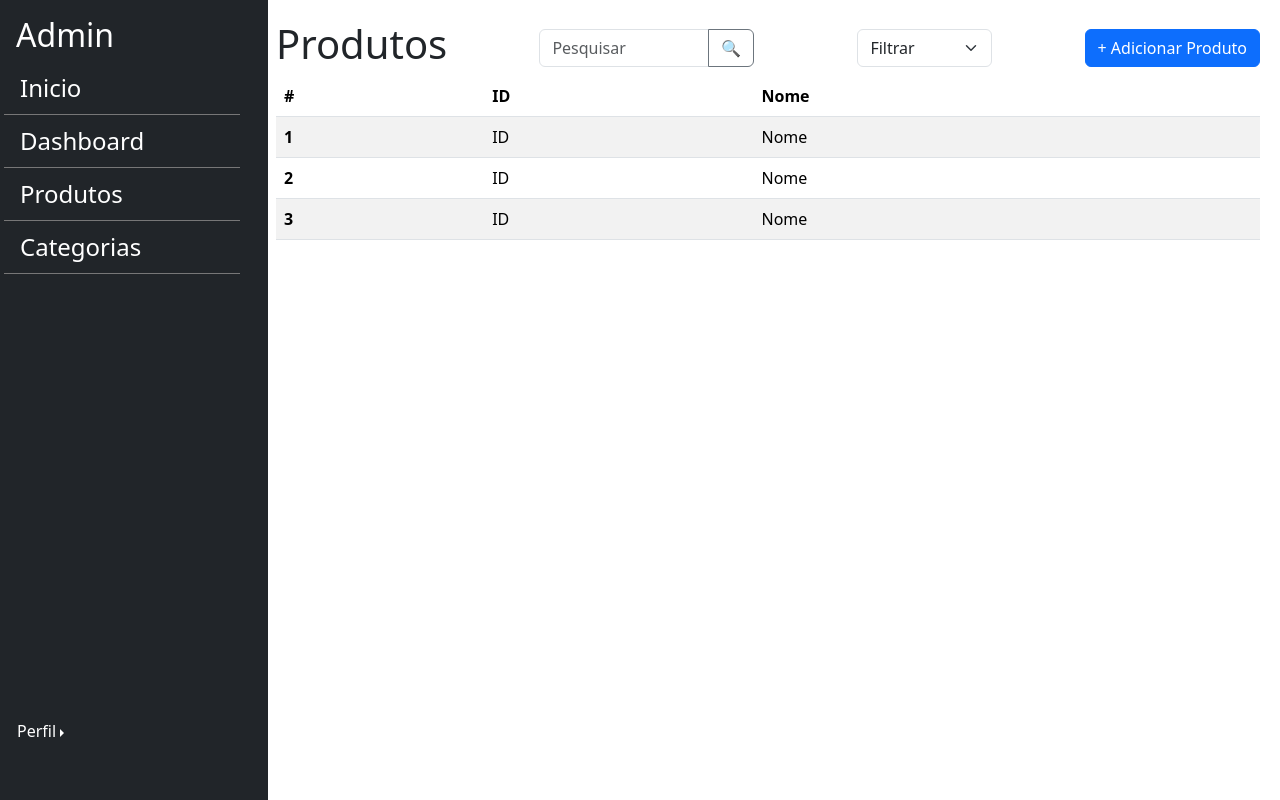
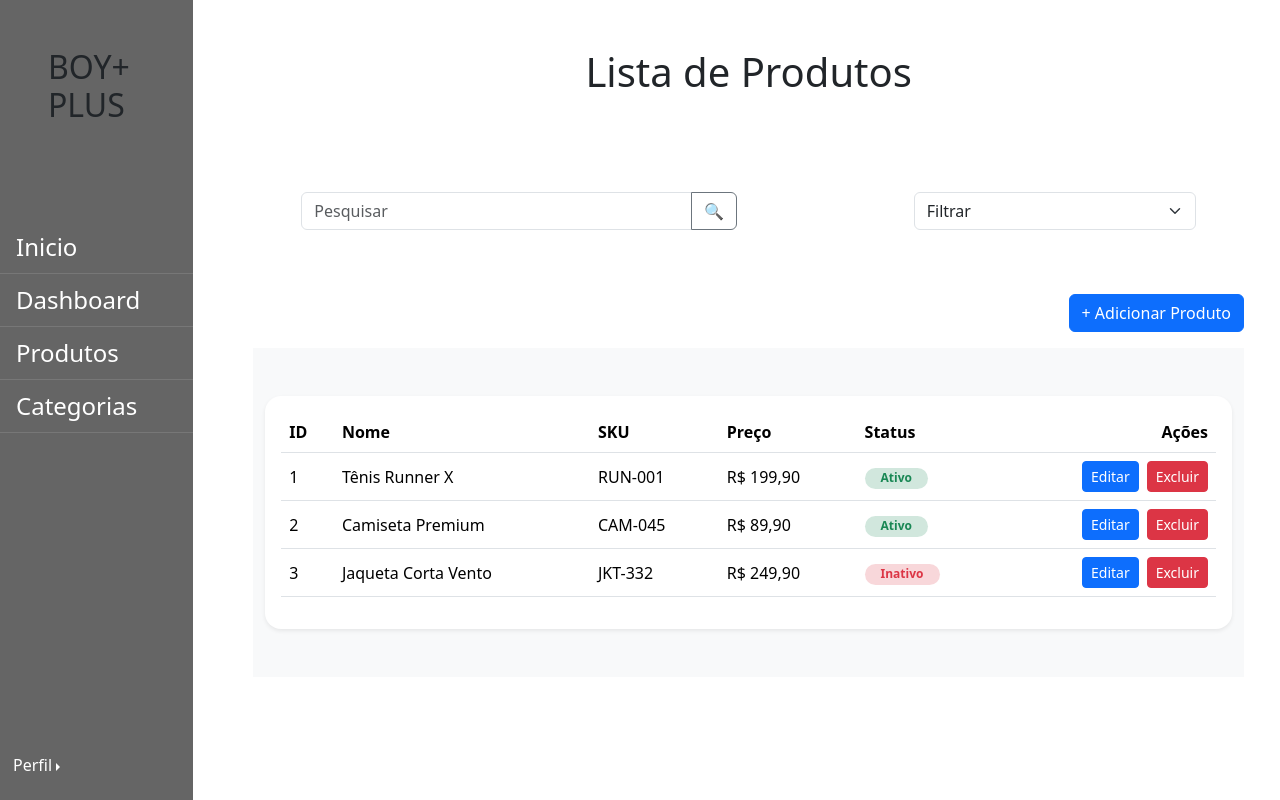
Before and after one commit to matheuskapp/pi-loja, a Next.js app: page /produtos in a window 1280 px wide. Built offline with nearby package versions, Linux system fonts and the light colour scheme.

Commit message:
pagina de produtos feita com bstrap

```diff
--- a/app/produtos/barra_lateral.js
+++ b/app/produtos/barra_lateral.js
@@ -1,30 +1,30 @@
 export default function BarraLateral() {
     return (
-        <div>
+        <div className="containerBarraLateral">
 
             {/* barra lateral + botoes */}
 
 
-            <div class="barralateral row flex-column flex-shrink-0 p-3 text-bg-dark" style={{ width: "280px", height: "100vh" }}>
-                <h2>Admin</h2>
-                <div class="list-group list-group-flush fs-4">
-                    <a href="#" class="list-group-item list-group-item-action" aria-current="true">
+            <div>
+                <h2 className="mb-5 p-5 text-dark">BOY+ PLUS</h2>
+                <div className="list-group list-group-flush fs-4">
+                    <a href="#" className="list-group-item list-group-item-action" aria-current="true">
                         Inicio
                     </a>
-                    <a href="#" class="list-group-item list-group-item-action active">Dashboard</a>
-                    <a href="#" class="list-group-item list-group-item-action">Produtos</a>
-                    <a href="#" class="list-group-item list-group-item-action">Categorias</a>
+                    <a href="#" className="list-group-item list-group-item-action active">Dashboard</a>
+                    <a href="#" className="list-group-item list-group-item-action">Produtos</a>
+                    <a href="#" className="list-group-item list-group-item-action">Categorias</a>
 
-                    <div class="text-center barralateralPerfil">
+                    <div className="text-center barralateralPerfil">
 
-                        <div class="btn-group dropend">
-                            <button type="button" class="btn dropdown-toggle" data-bs-toggle="dropdown"
+                        <div className="btn-group dropend position-fixed bottom-0 mb-3 start-0">
+                            <button type="button" className="btn dropdown-toggle" data-bs-toggle="dropdown"
                                 aria-expanded="false">
                                 Perfil
                             </button>
-                            <ul class="dropdown-menu">
-                                <li><a class="dropdown-item" href="#">Editar</a></li>
-                                <li><a class="dropdown-item" href="#">Sair</a></li>
+                            <ul className="dropdown-menu">
+                                <li><a className="dropdown-item" href="#">Editar</a></li>
+                                <li><a className="dropdown-item" href="#">Sair</a></li>
 
                             </ul>
                         </div>
--- a/app/produtos/barra_pesquisa.js
+++ b/app/produtos/barra_pesquisa.js
@@ -1,6 +1,6 @@
 export default function BarraPesquisa() {
     return (
-        <div className="barradepesquisa">
+        <div className="barradepesquisa mb-3 p-5">
             <div className="row">
                 <div className="col-6">
                     <div className="input-group">
--- a/app/produtos/botao_adicionar_produtos.js
+++ b/app/produtos/botao_adicionar_produtos.js
@@ -1,6 +1,6 @@
 export function BotaoAdicionarProdutos() {
     return (
-        <div className="containerBotao">
+        <div className="containerBotao mb-3 text-end">
 
             <div >
                 <button
--- a/app/produtos/cabecalho.js
+++ b/app/produtos/cabecalho.js
@@ -1,7 +1,7 @@
 export default function Cabecalho() {
   return (
-    <div className="cabecalho">
-      <h1>Produtos</h1>
+    <div className="cabecalho text-center mb-5">
+      <h1>Lista de Produtos</h1>
 
     </div>
   );
--- a/app/produtos/home.css
+++ b/app/produtos/home.css
@@ -1,65 +1,27 @@
-.barralateral {
+.containerBarraLateral {
     background-color: #656565;
     color: #FFF;
     height: 100vh;
     position: relative;
 }
 
-.barralateral button {
+.containerBarraLateral button {
     color: #FFF;
 }
 
-.barralateral .list-group a {
+.containerBarraLateral .list-group a {
     background-color: transparent;
     color: #FFF;
     border-color: #777;
 }
 
-.barralateral .list-group a:hover {
+.containerBarraLateral .list-group a:hover {
     background-color: #555;
     color: #FFF;
 }
 
-.barralateralPerfil {
+.containerBarraLateralPerfil {
     position: absolute;
     bottom: 50px;
     color: #FFF;
 }
-
-.containerBotao {
-    display: flex;
-    flex-direction: column;
-
-}
-
-.meuBotao {
-    padding: 10px 20px;
-}
-
-.containerProdutos {
-    display: flex;
-    flex-direction: row;
-}
-
-.containerTabela {
-    flex: 1;
-    display: flex;
-    flex-direction: column;
-    padding: 20px;
-}
-
-.containerCabecalho {
-
-    width: 100%;
-    display: flex;
-    flex-direction: row;
-    align-items: center;
-    justify-content: space-between;
-    /* margin-bottom: 20px; */
-}
-
-.barradepesquisa {
-    display: flex;
-    flex-direction: row;
-
-}
--- a/app/produtos/page.js
+++ b/app/produtos/page.js
@@ -1,32 +1,33 @@
 import BarraLateral from "./barra_lateral";
-import Cabecalho from "./cabecalho";
+import BarraPesquisa from "./barra_pesquisa";
 import { BotaoAdicionarProdutos } from "./botao_adicionar_produtos";
 import { TabelaProdutos } from "./tabela_produtos";
-import "./home.css"
-import BarraPesquisa from "./barra_pesquisa";
+import Cabecalho from "./cabecalho";
+import "./home.css";
 
-export default function Produtos2() {
+
+
+export default function Produtos() {
     return (
-        <div className="containerProdutos">
+        <div className="row">
+            <div className="col-2">
 
                 <BarraLateral />
 
-            <div className="containerTabela">
+            </div>
 
-                <div className="containerCabecalho">
+            <div className="col-10 mb-5 p-5">
 
                 <Cabecalho />
-
                 <BarraPesquisa />
-
                 <BotaoAdicionarProdutos />
+                <TabelaProdutos />
 
             </div>
+            <div className="col-10 ">
 
-                <TabelaProdutos />
+            </div>
         </div>
 
-
-        </div>
-    )
+    );
 }
--- a/app/produtos/tabela_produtos.js
+++ b/app/produtos/tabela_produtos.js
@@ -2,35 +2,77 @@ export function TabelaProdutos() {
     return (
         <div>
 
-            <table class="table table-striped table-hover">
-                <thead>
+            <div class="container py-5 bg-light">
+                <div class="card shadow-sm border-0 rounded-4">
+                    <div class="card-body">
+
+                        <table class="table align-middle">
+                            <thead class="text-muted">
                                 <tr>
-                        <th scope="col">#</th>
-                        <th scope="col">ID</th>
-                        <th scope="col">Nome</th>
-
+                                    <th>ID</th>
+                                    <th>Nome</th>
+                                    <th>SKU</th>
+                                    <th>Preço</th>
+                                    <th>Status</th>
+                                    <th class="text-end">Ações</th>
                                 </tr>
                             </thead>
+
                             <tbody>
                                 <tr>
-                        <th scope="row">1</th>
-                        <td>ID</td>
-                        <td>Nome</td>
+                                    <td>1</td>
+                                    <td>Tênis Runner X</td>
+                                    <td>RUN-001</td>
+                                    <td>R$ 199,90</td>
+                                    <td>
+                                        <span class="badge bg-success-subtle text-success rounded-pill px-3">
+                                            Ativo
+                                        </span>
+                                    </td>
+                                    <td class="text-end">
+                                        <button class="btn btn-primary btn-sm me-2">Editar</button>
+                                        <button class="btn btn-danger btn-sm">Excluir</button>
+                                    </td>
                                 </tr>
+
                                 <tr>
-                        <th scope="row">2</th>
-                        <td>ID</td>
-                        <td>Nome</td>
+                                    <td>2</td>
+                                    <td>Camiseta Premium</td>
+                                    <td>CAM-045</td>
+                                    <td>R$ 89,90</td>
+                                    <td>
+                                        <span class="badge bg-success-subtle text-success rounded-pill px-3">
+                                            Ativo
+                                        </span>
+                                    </td>
+                                    <td class="text-end">
+                                        <button class="btn btn-primary btn-sm me-2">Editar</button>
+                                        <button class="btn btn-danger btn-sm">Excluir</button>
+                                    </td>
                                 </tr>
+
                                 <tr>
-                        <th scope="row">3</th>
-                        <td>ID</td>
-                        <td>Nome</td>
+                                    <td>3</td>
+                                    <td>Jaqueta Corta Vento</td>
+                                    <td>JKT-332</td>
+                                    <td>R$ 249,90</td>
+                                    <td>
+                                        <span class="badge bg-danger-subtle text-danger rounded-pill px-3">
+                                            Inativo
+                                        </span>
+                                    </td>
+                                    <td class="text-end">
+                                        <button class="btn btn-primary btn-sm me-2">Editar</button>
+                                        <button class="btn btn-danger btn-sm">Excluir</button>
+                                    </td>
                                 </tr>
+
                             </tbody>
                         </table>
 
-
+                    </div>
+                </div>
+            </div>
         </div>
     );
 }
```
Lines whose indentation alone changed are shown as unchanged.
